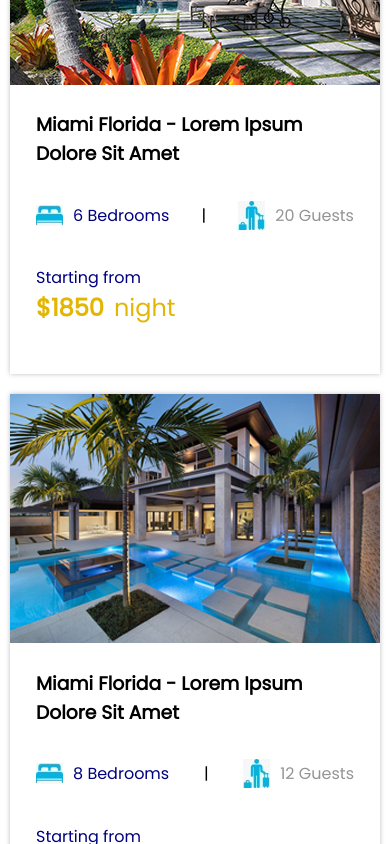
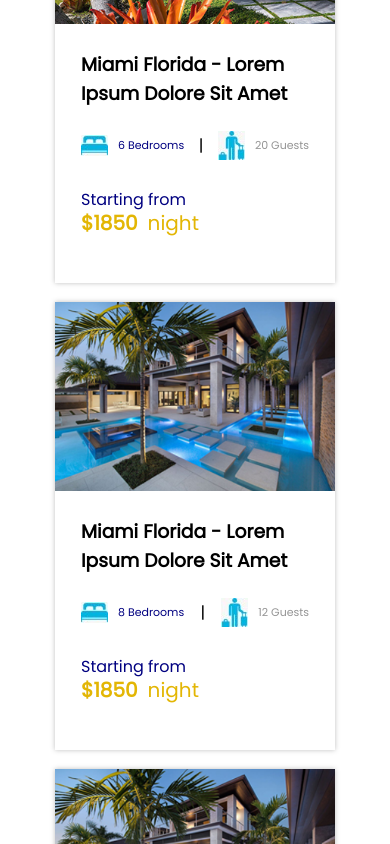
Before and after one commit to arshan-alee/Segula-Vacations, a React (Create React App) app: page / in a window 390 px wide. Shown: the part 1240-2084 px from the top of the page. Built offline with nearby package versions, Linux system fonts and the light colour scheme.

Commit message:
css problem fixes

```diff
--- a/src/components/Home/Message/Message.css
+++ b/src/components/Home/Message/Message.css
@@ -44,7 +44,7 @@
   color: black;
   outline: none;
   padding-bottom: 15px;
-  margin-bottom: 20px;
+  margin-bottom: 30px;
 }
 
 .message_form_message_input {
@@ -56,7 +56,7 @@
   outline: none;
   padding-bottom: 15px;
   margin-bottom: 20px;
-  margin-top: 30px;
+  margin-top: 25px;
 }
 
 .message_form_input::placeholder {
--- a/src/components/Rental/Rental.css
+++ b/src/components/Rental/Rental.css
@@ -110,7 +110,34 @@
   font-family: "Poppins";
 }
 
-/* font-size: 14px;
-color: #000080;
-font-weight: 400;
-font-family: "Poppins"; */
+@media screen and (max-width: 768px) {
+  .Rental__Card {
+    width: 280px;
+    filter: drop-shadow(0 0 2.5px rgba(0, 0, 0, 0.25));
+    background-color: #ffffff;
+  }
+
+
+  .Rental__Middle > .Rental__Middle__Left > p {
+    font-size: 11px;
+
+  }
+
+  .Rental__Middle > .Rental__Middle__Right > p {
+    font-size: 11px;
+   }
+
+
+   .Rental__Bottom > h3 {
+    font-size: 20px;
+
+  }
+
+  .Rental__Bottom > span {
+    font-size: 20px;
+  }
+
+
+
+
+}
```
